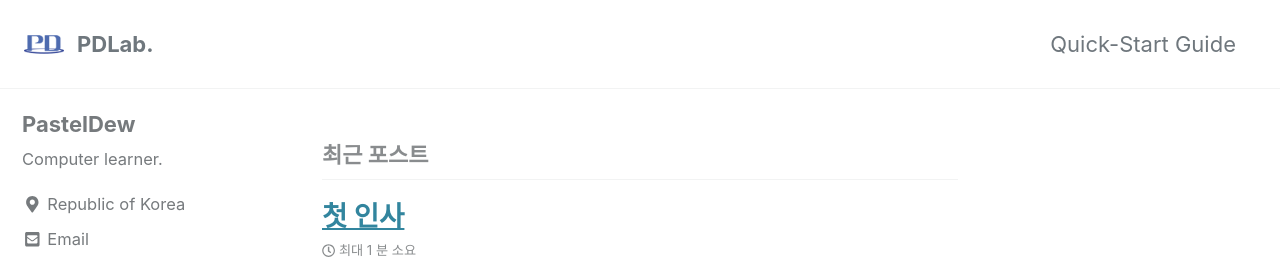
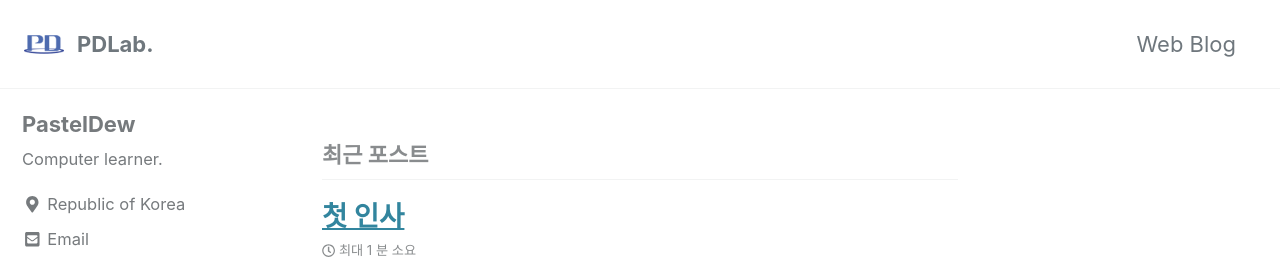
Before and after one commit to PastelDew/pasteldew.github.io, a Jekyll site: the page built from index.html, in a window 1280 px wide and 900 px high. Shown: the top 259 px of the window. Built offline with Jekyll 4.4.1, drawn with Linux system fonts in a browser that asks for light colours; cached includes are drawn as plain includes; the list of posts is cut into pages by our own code.

Commit message:
Update navigation

```diff
--- a/_data/navigation.yml
+++ b/_data/navigation.yml
@@ -1,7 +1,9 @@
 # main links
 main:
-  - title: "Quick-Start Guide"
-    url: https://mmistakes.github.io/minimal-mistakes/docs/quick-start-guide/
+  - title: "Web Blog"
+    url: http://www.pdlab.kr
+  #- title: "Quick-Start Guide"
+  #  url: https://mmistakes.github.io/minimal-mistakes/docs/quick-start-guide/
   # - title: "About"
   #   url: https://mmistakes.github.io/minimal-mistakes/about/
   # - title: "Sample Posts"
```
